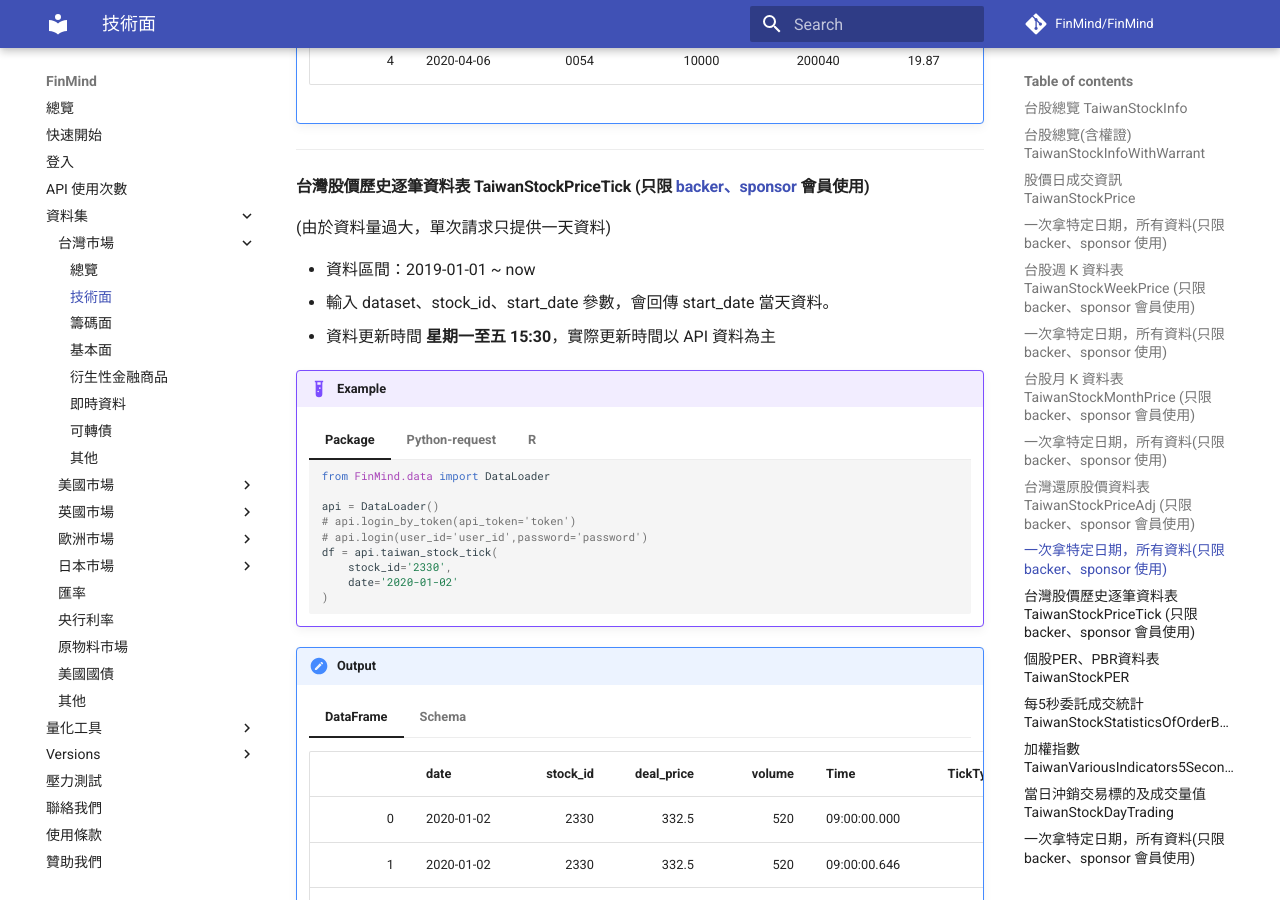
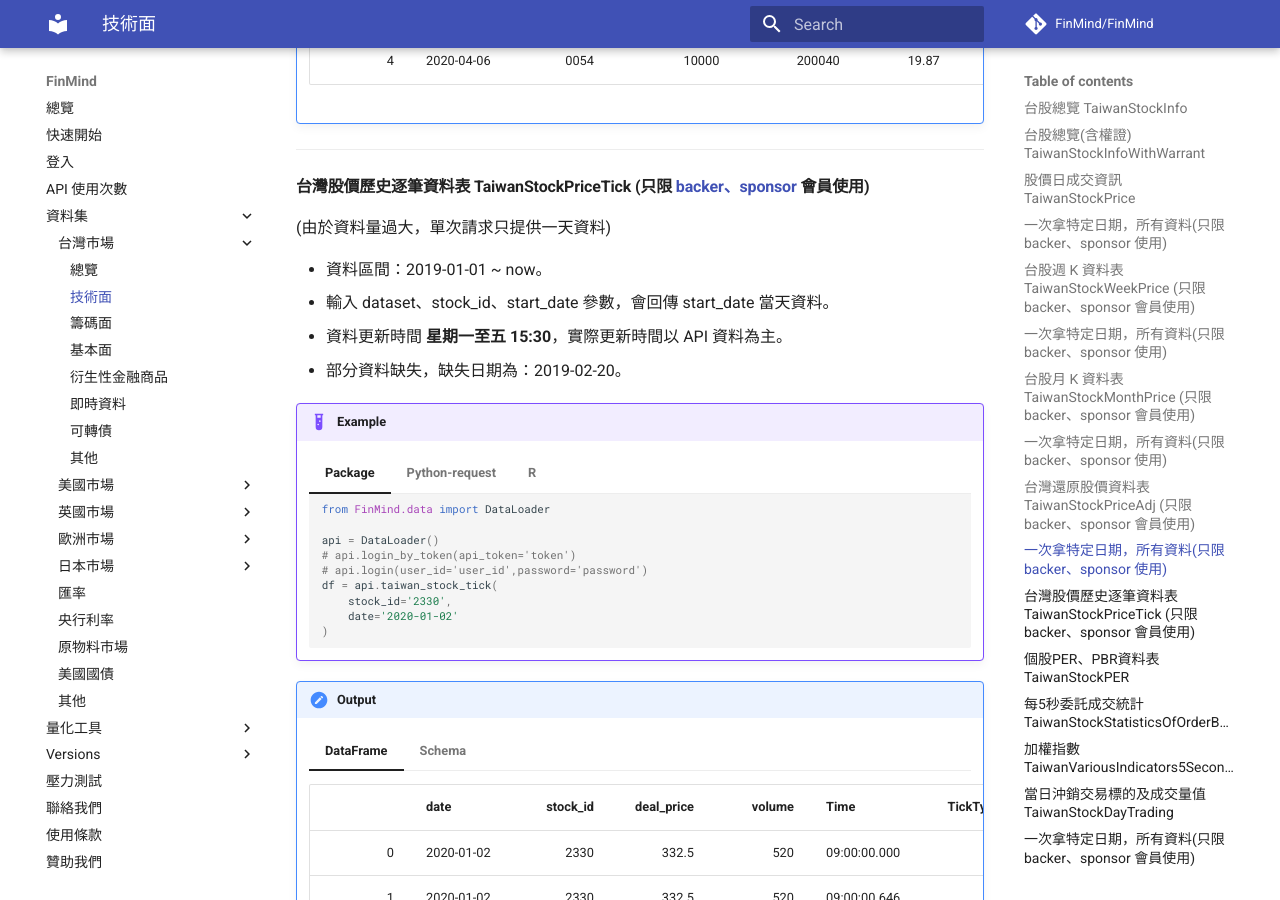
Before and after one commit to FinMind/FinMind-Doc, an MkDocs documentation site: the page built from docs/tutor/TaiwanMarket/Technical.md, in a window 1280 px wide and 900 px high, scrolled down 8220 px. Built offline with MkDocs 1.6.1 and Material for MkDocs 9.7.7, drawn with Linux system fonts in a browser that asks for light colours; comment, search, counter and statistics services are not loaded; some of the changed text lies outside the part shown.

Commit message:
feat: add 部分資料缺失

```diff
--- a/docs/tutor/TaiwanMarket/Technical.md
+++ b/docs/tutor/TaiwanMarket/Technical.md
@@ -784,9 +784,10 @@
 #### 台灣股價歷史逐筆資料表 TaiwanStockPriceTick (只限 [backer、sponsor](https://finmindtrade.com/analysis/#/Sponsor/sponsor) 會員使用)
 (由於資料量過大，單次請求只提供一天資料)
 
-- 資料區間：2019-01-01 ~ now
+- 資料區間：2019-01-01 ~ now。
 - 輸入 dataset、stock_id、start_date 參數，會回傳 start_date 當天資料。
-- 資料更新時間 **星期一至五 15:30**，實際更新時間以 API 資料為主
+- 資料更新時間 **星期一至五 15:30**，實際更新時間以 API 資料為主。
+- 部分資料缺失，缺失日期為：2019-02-20。
 
 !!! example
     === "Package"
@@ -1482,6 +1483,7 @@
 
 - 資料區間：2019-01-01 ~ now
 - 資料更新時間 **星期一至五 15:50**，實際更新時間以 API 資料為主
+- 部分資料缺失，缺失日期為：2019-02-20。
 - 開啟 Async 功能，可大幅縮短資料更新時間，colab 實測 2175 檔股票，只需 2 分 31 秒即可完成下載。
 
 !!! example
```
